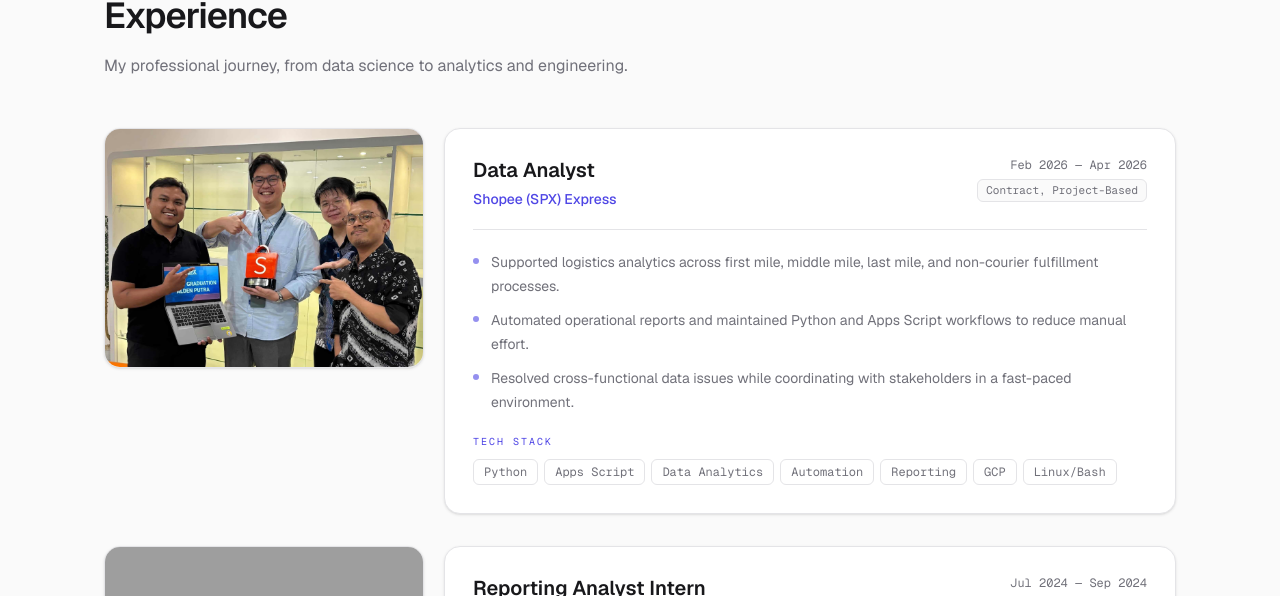
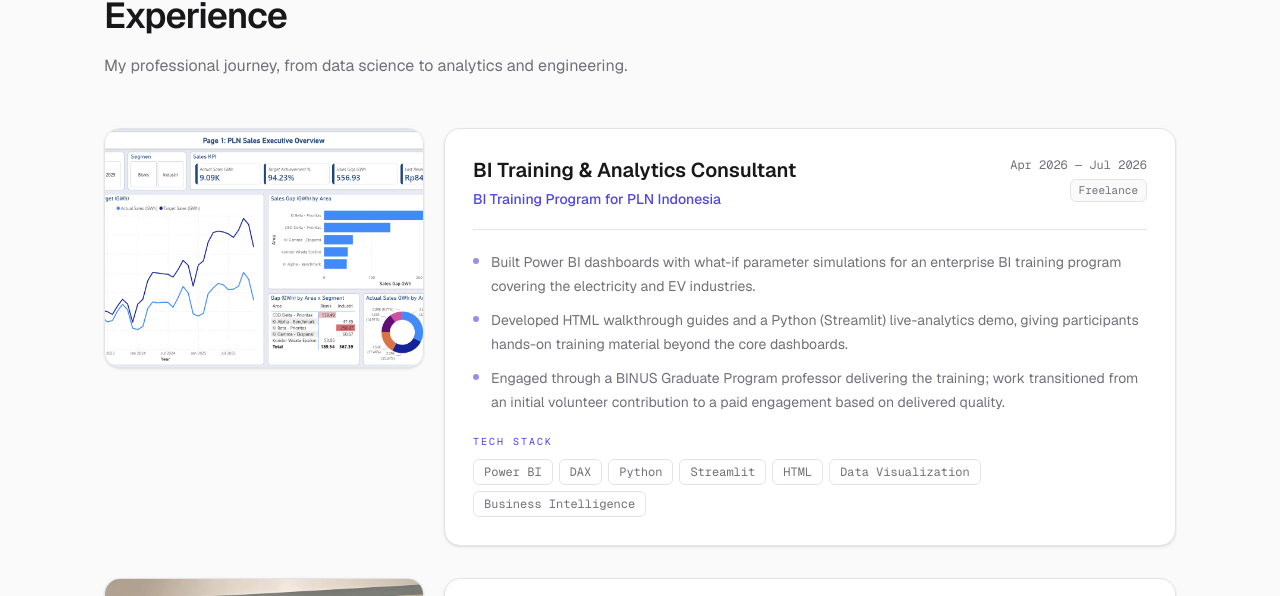
Before and after one commit to aldenaputra/webporto-v3, a Next.js app: page / in a window 1280 px wide. Shown: the part 2637-3233 px from the top of the page. Built offline with nearby package versions, Linux system fonts and the light colour scheme; grey boxes are pictures that could not be loaded.

Commit message:
cont: add new experience

```diff
--- a/app/layout.tsx
+++ b/app/layout.tsx
@@ -43,7 +43,10 @@
       suppressHydrationWarning
       className={`${geistSans.variable} ${geistMono.variable} h-full antialiased`}
     >
-      <body className="font-ui-sans min-h-full bg-[var(--background)] text-[var(--text-primary)]">
+      <body
+        suppressHydrationWarning
+        className="font-ui-sans min-h-full bg-[var(--background)] text-[var(--text-primary)]"
+      >
         <ThemeProvider
           attribute="class"
           defaultTheme="system"
--- a/data/experience.ts
+++ b/data/experience.ts
@@ -1,6 +1,29 @@
 import type { ExperienceEntry } from "./types";
 
 export const experience: ExperienceEntry[] = [
+  {
+    company: "BI Training Program for PLN Indonesia",
+    role: "BI Training & Analytics Consultant",
+    startDate: "Apr 2026",
+    endDate: "Jul 2026",
+    location: "Jakarta, Indonesia",
+    type: "Freelance",
+    image: "/pln_freelance.png",
+    bullets: [
+      "Built Power BI dashboards with what-if parameter simulations for an enterprise BI training program covering the electricity and EV industries.",
+      "Developed HTML walkthrough guides and a Python (Streamlit) live-analytics demo, giving participants hands-on training material beyond the core dashboards.",
+      "Engaged through a BINUS Graduate Program professor delivering the training; work transitioned from an initial volunteer contribution to a paid engagement based on delivered quality.",
+    ],
+    stack: [
+      "Power BI",
+      "DAX",
+      "Python",
+      "Streamlit",
+      "HTML",
+      "Data Visualization",
+      "Business Intelligence",
+    ],
+  },
   {
     company: "Shopee (SPX) Express",
     role: "Data Analyst",
```
Also changed, not shown: public/pln_freelance.png (added).
